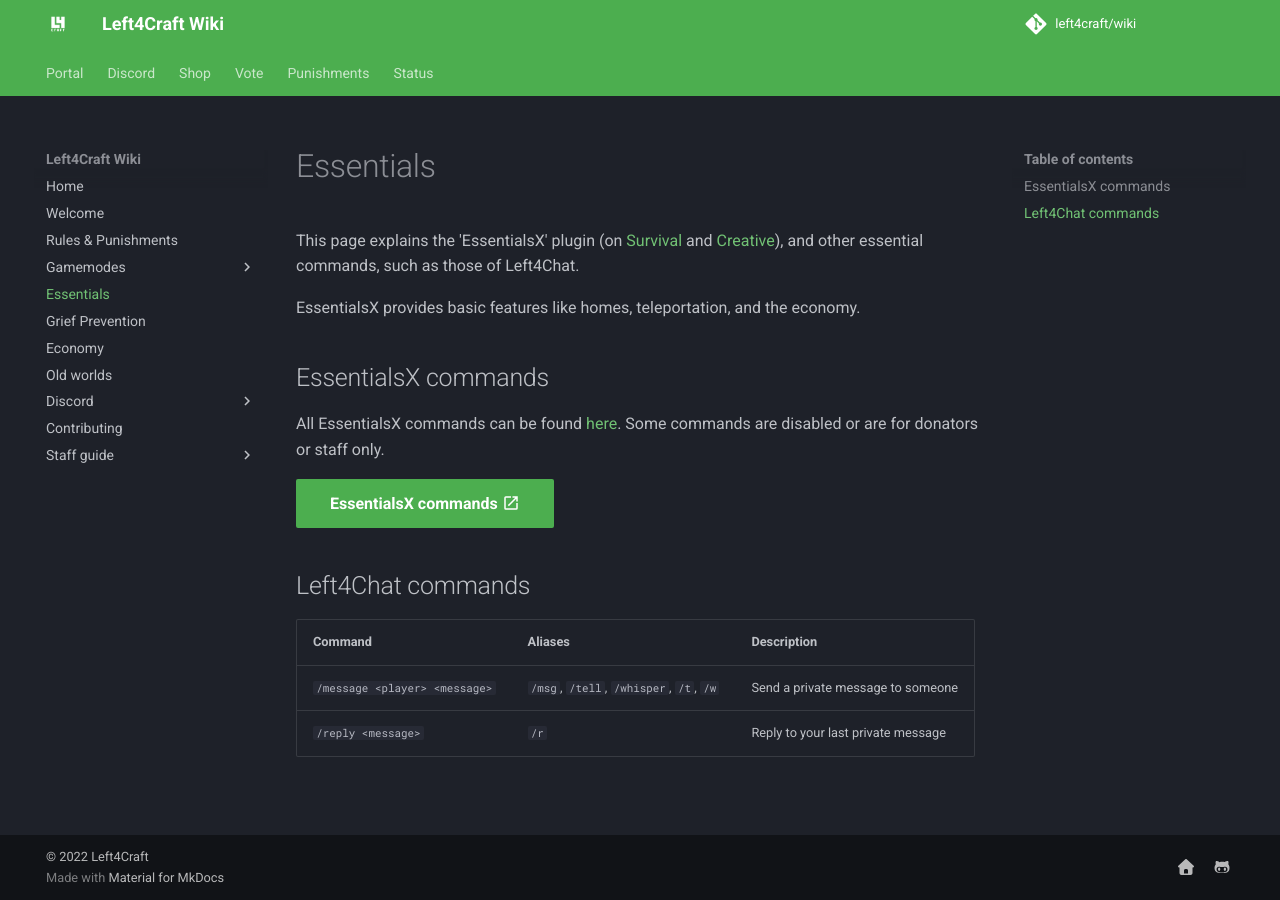
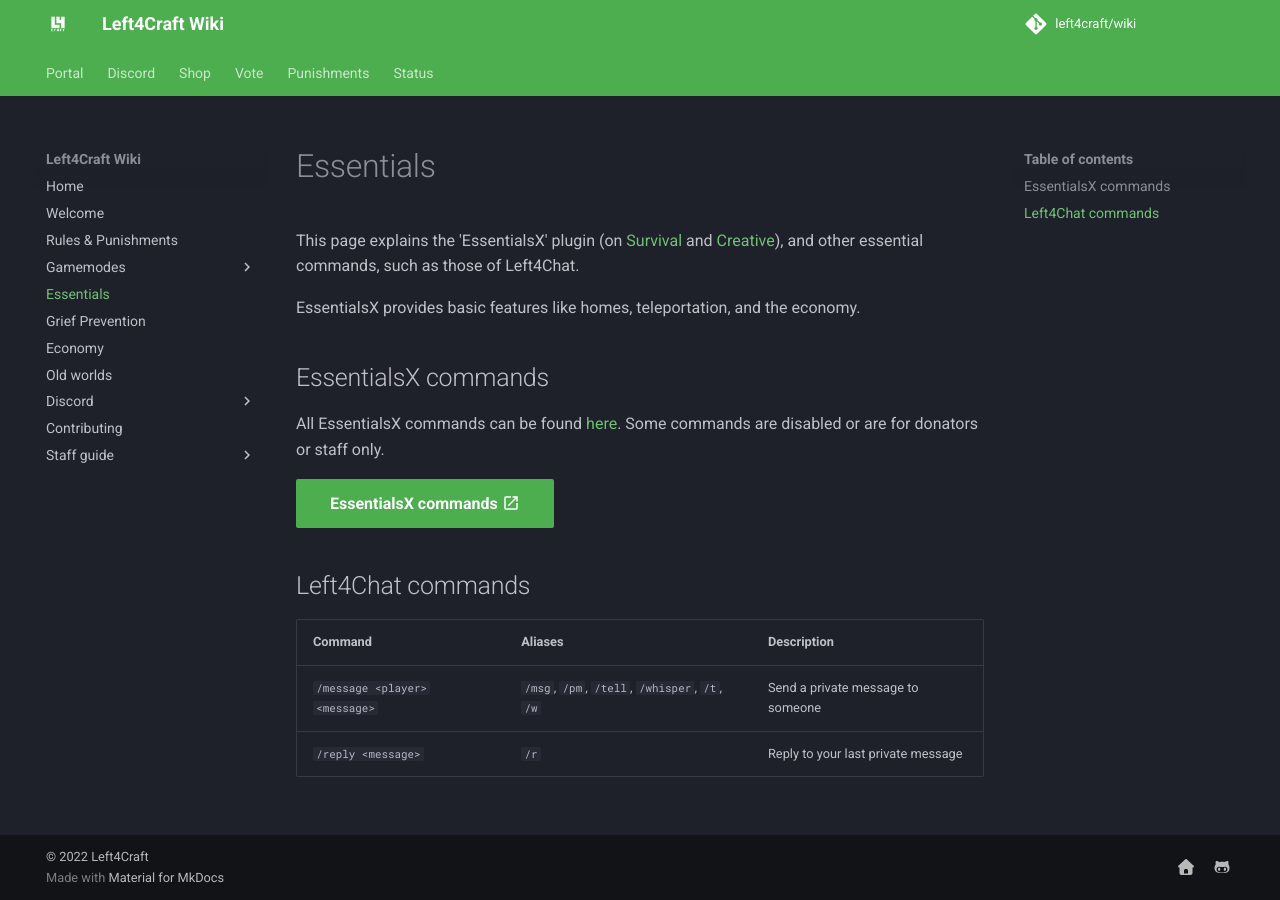
Before and after one commit to left4craft/wiki, an MkDocs documentation site: the page built from docs/essentials.md, in a window 1280 px wide. Built offline with MkDocs 1.6.1 and Material for MkDocs 9.7.7, drawn with Linux system fonts in a browser that asks for light colours; comment, search, counter and statistics services are not loaded.

Commit message:
add `/pm` alias

```diff
--- a/docs/essentials.md
+++ b/docs/essentials.md
@@ -12,7 +12,7 @@ All EssentialsX commands can be found [here](https://l4c.link/ess). Some command
 
 ## Left4Chat commands
 
-|            Command            |                 Aliases                 |            Description             |
-| ----------------------------- | --------------------------------------- | ---------------------------------- |
-| `/message <player> <message>` | `/msg`, `/tell`, `/whisper`, `/t`, `/w` | Send a private message to someone  |
-| `/reply <message>`            | `/r`                                    | Reply to your last private message |
+| Command                       | Aliases                                        | Description                        |
+| ----------------------------- | ---------------------------------------------- | ---------------------------------- |
+| `/message <player> <message>` | `/msg`, `/pm`, `/tell`, `/whisper`, `/t`, `/w` | Send a private message to someone  |
+| `/reply <message>`            | `/r`                                           | Reply to your last private message |
```
